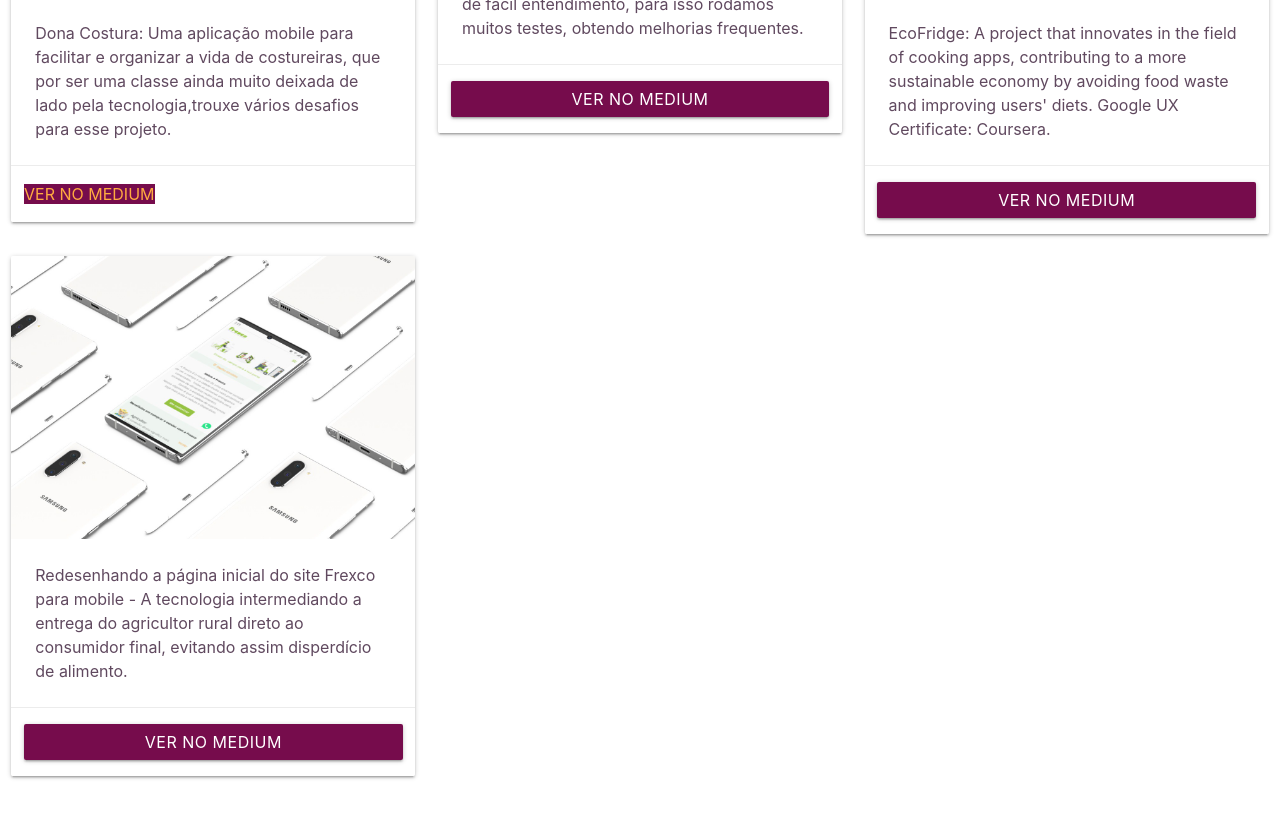
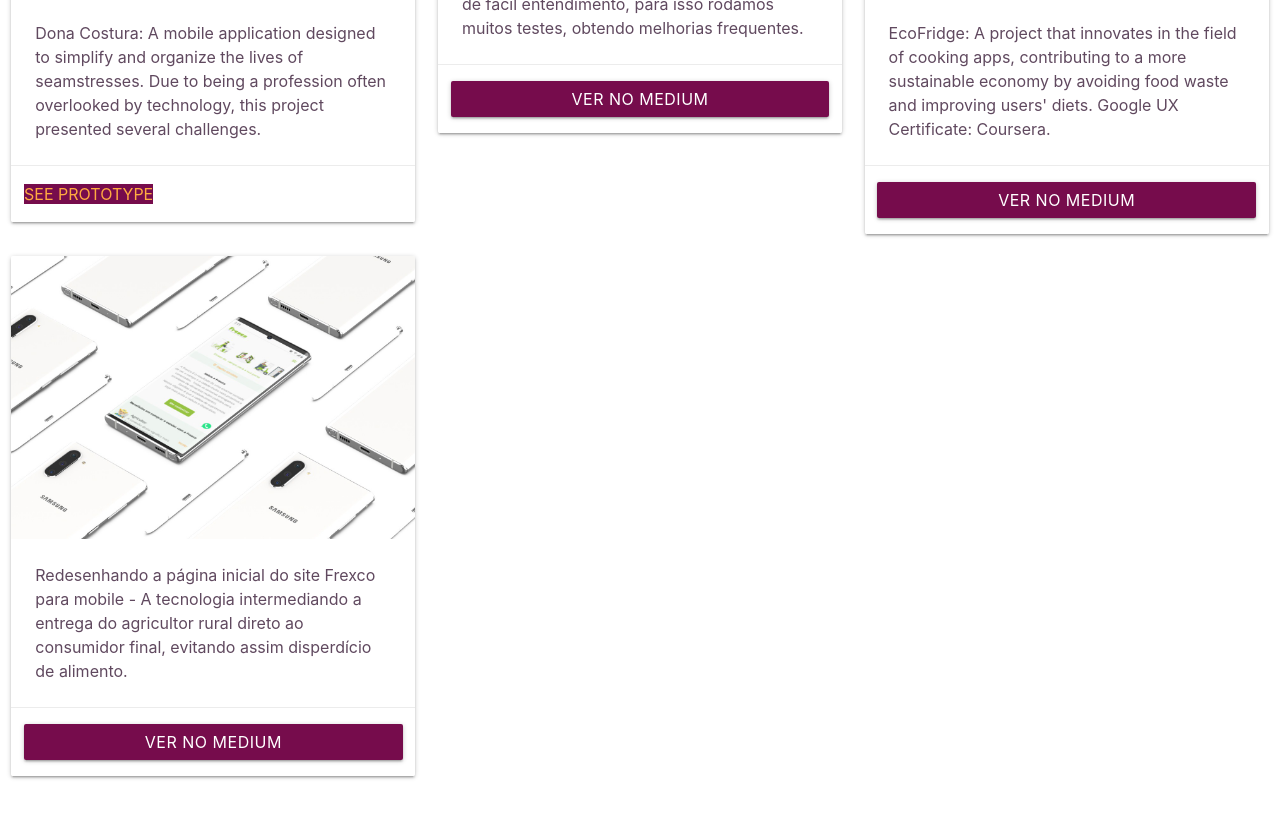
Before and after one commit to ilmaandrade/portif-lio, a plain HTML site: page index.html in a window 1280 px wide. Shown: the part 1020-1837 px from the top of the page. Drawn offline with nearby package versions, Linux system fonts and the light colour scheme.

Commit message:
Update index.html

```diff
--- a/index.html
+++ b/index.html
@@ -102,11 +102,11 @@ UX Designer with extensive knowledge in UX Writing, research, and UX strategy. M
           <img src="dona.png">
         </div>
         <div class="card-content">
-          <p>Dona Costura: Uma aplicação mobile para facilitar e organizar a vida de costureiras, que por ser uma classe ainda muito deixada de lado pela tecnologia,trouxe vários desafios para esse projeto.</p>
+          <p>Dona Costura: A mobile application designed to simplify and organize the lives of seamstresses. Due to being a profession often overlooked by technology, this project presented several challenges.</p>
         </div>
         <div class="card-action">
            <div class="row">
-          <a href="https://www.figma.com/proto/qnVwtVShUUOMId7Rdnbcoj/Alta-fidelidade-D.C.?page-id=325%3A3924&node-id=325-4180&viewport=241%2C48%2C0.18&scaling=min-zoom&starting-point-node-id=325%3A4180" target="_blank">Ver no Medium</a>
+          <a href="https://www.figma.com/proto/qnVwtVShUUOMId7Rdnbcoj/Alta-fidelidade-D.C.?page-id=325%3A3924&node-id=325-4180&viewport=241%2C48%2C0.18&scaling=min-zoom&starting-point-node-id=325%3A4180" target="_blank">See prototype</a>
         </div>
       </div>
     </div>
```
